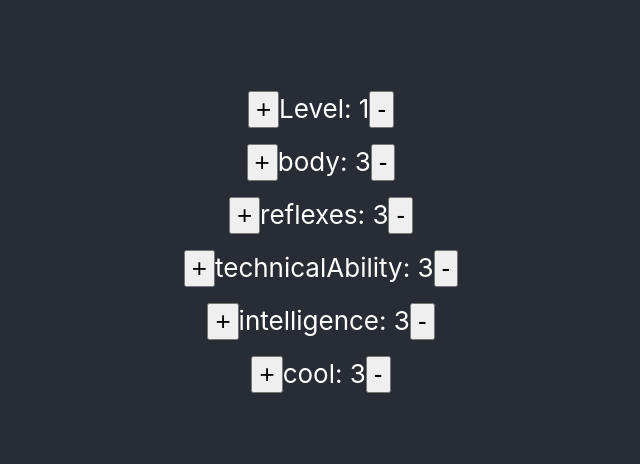
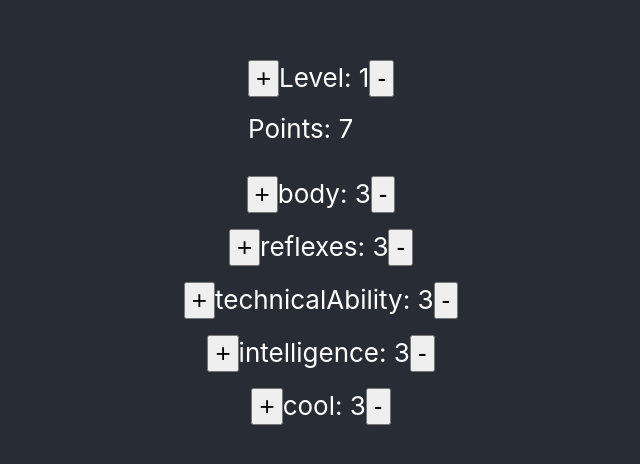
Before and after one commit to codyarose/cyberpunk-builds, a React (Vite) app: page / in a window 1280 px wide. Shown: the part 150-614 px from the top of the page, without its empty margins (319-959 px from the left). Built offline with nearby package versions, Linux system fonts and the light colour scheme.

Commit message:
feat: :sparkles: render points in LevelCounter

```diff
--- a/src/components/LevelCounter.tsx
+++ b/src/components/LevelCounter.tsx
@@ -3,6 +3,7 @@ import { useAppStore } from '../store'
 
 function LevelCounter() {
 	const level = useAppStore((state) => state.level)
+	const points = useAppStore((state) => state.points)
 	const updateLevel = useAppStore((state) => state.updateLevel)
 
 	return (
@@ -10,6 +11,7 @@ function LevelCounter() {
 			<button onClick={() => updateLevel('inc')}>+</button>
 			<span>Level: {level}</span>
 			<button onClick={() => updateLevel('dec')}>-</button>
+			<div style={{ margin: '1rem 0' }}>Points: {points}</div>
 		</div>
 	)
 }
```
